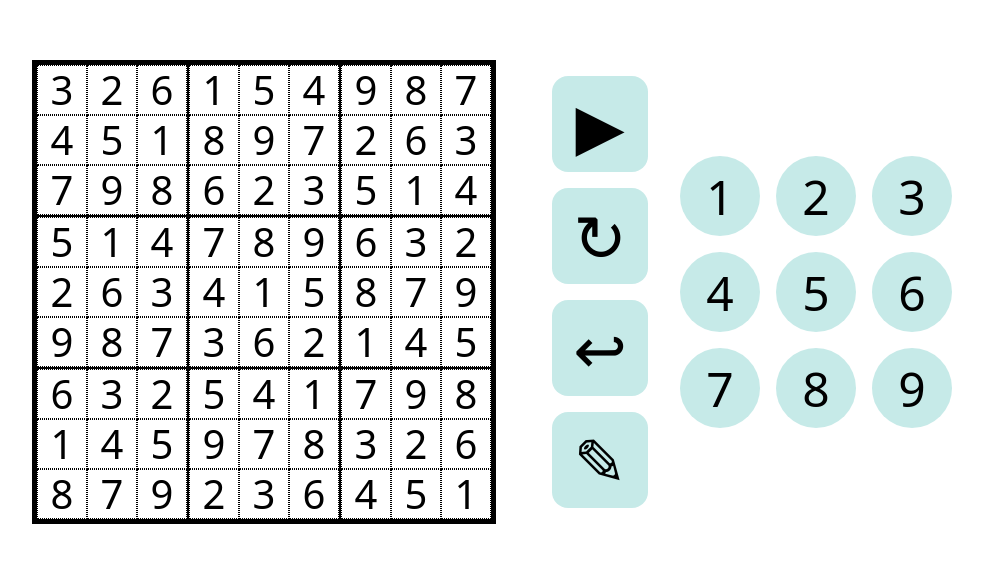
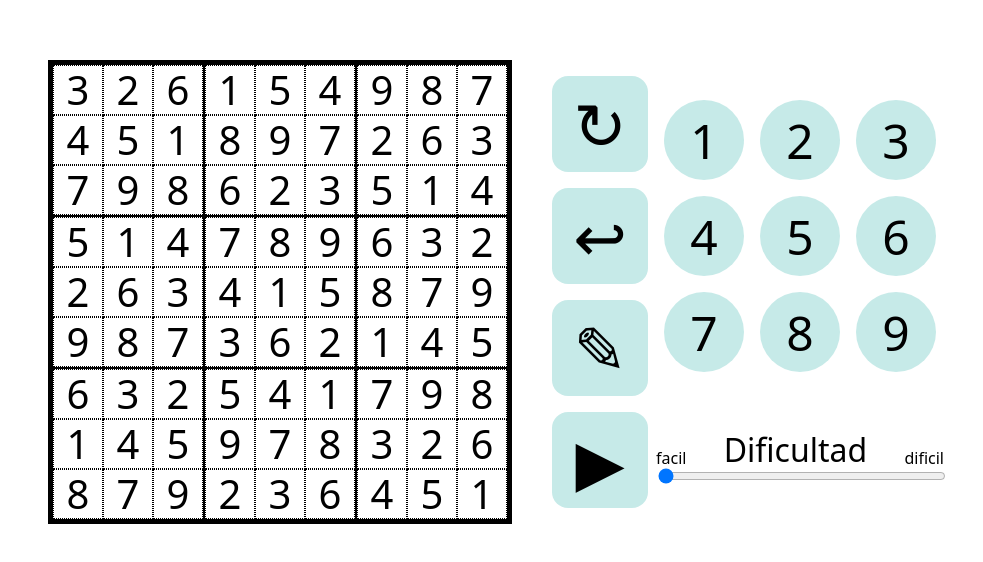
Before and after one commit to sebapereira111/sudoku, a React app: page / in a window 1280 px wide. Shown: the part 108-670 px from the top of the page, without its empty margins (144-1127 px from the left). Built offline with nearby package versions, Linux system fonts and the light colour scheme; the HTML template or start-up script is replaced by a standard one.

Commit message:
Creacion slider dificultad

```diff
--- a/src/App.jsx
+++ b/src/App.jsx
@@ -7,6 +7,7 @@ import { generarTablero } from './utils/generarTablero.js';
 
 function App() {
     // Primero generamos el tablero de resultado valido
+    const [dificultad, setDificultad] = useState(30);
     const tableroResultado = generarTablero();
     // Despues eliminamos algunos numeros para generar el tablero inicial
     const tableroInicial = tableroResultado;
@@ -26,14 +27,15 @@ function App() {
         )
     ));
 
-    function handelMouseDown(e) {
-        e.preventDefault();
-        console.log(document.activeElement); // Devuelve el nodo DOM con foco
+    function handleMouseDown(e) {
+        if (!(e.target.id == 'dificultad')) {
+            e.preventDefault();
+        }
     }
 
     return (
         <>
-            <div className='fondo' onMouseDown={handelMouseDown} >
+            <div className='fondo' onMouseDown={handleMouseDown} >
                 <Tablero
                 tableroActual={tableroActual} setTableroActual={setTableroActual} tableroInicial={tableroInicial}
                 boxSeleccionado={boxSeleccionado} setBoxSeleccionado={setBoxSeleccionado}
@@ -43,7 +45,8 @@ function App() {
                 boxSeleccionado={boxSeleccionado} setBoxSeleccionado={setBoxSeleccionado}
                 apuntesActivados={apuntesActivados} setApuntesActivados={setApuntesActivados}
                 apuntes={apuntes} setApuntes={setApuntes}
-                tableroActual={tableroActual} />
+                tableroActual={tableroActual}
+                dificultad={dificultad} setDificultad={setDificultad} />
             </div>
         </>
     )
--- a/src/components/controles/Controles.css
+++ b/src/components/controles/Controles.css
@@ -1,14 +1,20 @@
 .contenedor-controles {
+    margin: 1rem;
+    display: flex;
+    flex-direction: column;
+}
+
+.contenedor-controles-juego {
     display: flex;
     flex-direction: row;
     align-items: center;
-    margin: 1rem;
+
 }
 
 .contenedor-utilidades {
     display: flex;
     flex-direction: column;
-    margin: 1rem;
+
 }
 
 .boton-utilidades {
@@ -16,6 +22,10 @@
     height: 6rem;
     width: 6rem;
     font-size: 4rem;
+}
+
+.apuntes-activados {
+    background-color: rgba(31, 173, 163, 0.75);
 }
 
 .contenedor-teclado {
@@ -32,6 +42,29 @@
     border-radius: 2.5rem;
 }
 
-.apuntes-activados {
-    background-color: rgba(31, 173, 163, 0.75);
+.contenedor-nuevo-juego {
+    display: flex;
+    flex-direction: row;
+    align-items: center;
+
 }
+
+.contenedor-slider-dificultad {
+    display: flex;
+    flex-direction: column;
+    width: 18rem;
+}
+
+.etiqueta-dificultad {
+    font-size: 2rem;
+}
+
+.etiquetas-slider-dificultad {
+    display: flex;
+    justify-content: space-between;
+    align-items: flex-end;
+}
+
+.slider-dificultad {
+    width: 100%;
+}
--- a/src/components/controles/Controles.jsx
+++ b/src/components/controles/Controles.jsx
@@ -1,33 +1,59 @@
+import {useState } from 'react';
 import './Controles.css'
 import { inputChange } from '../../utils/inputChange';
 
-function Controles({ setTableroActual, tableroInicial, boxSeleccionado, setBoxSeleccionado, apuntesActivados, setApuntesActivados, tableroActual, apuntes, setApuntes }) {
+function Controles({ setTableroActual, tableroInicial, boxSeleccionado, setBoxSeleccionado, apuntesActivados, setApuntesActivados, tableroActual, apuntes, setApuntes, dificultad, setDificultad }) {
 
     function handleNuevo(e) {
         e.stopPropagation();
         e.preventDefault();
     }
 
-    function handleMouseDown(e) {
+    function handleChange(e) {
         e.stopPropagation();
         e.preventDefault();
-        inputChange(e, tableroInicial, boxSeleccionado, setBoxSeleccionado, setTableroActual, apuntesActivados, setApuntesActivados, tableroActual, apuntes, setApuntes);
+        inputChange(e, tableroInicial, boxSeleccionado, setBoxSeleccionado, setTableroActual, apuntesActivados, setApuntesActivados, tableroActual, apuntes, setApuntes, setDificultad);
     }
 
     return (
         <>
             <div className='contenedor-controles'>
-                <div className='contenedor-utilidades'>
-                    <button title='Nuevo juego' id='nuevo' className='boton-utilidades' onMouseDown={handleNuevo}>▶︎</button>
-                    <button title='Reiniciar juego' id='reset' className='boton-utilidades' onMouseDown={handleMouseDown}>↻</button>
-                    <button title='Borrar celda' id='borrar' className='boton-utilidades' onMouseDown={handleMouseDown}>↩</button>
-                    <button title='Apuntes' id='apuntes' className={apuntesActivados ? 'boton-utilidades apuntes-activados' : 'boton-utilidades' } onMouseDown={handleMouseDown} >✎</button>
+                <div className='contenedor-controles-juego'>
+                    <div className='contenedor-utilidades'>
+                        <button title='Reiniciar juego' id='reset' className='boton-utilidades' onMouseDown={handleChange}>↻</button>
+                        <button title='Borrar celda' id='borrar' className='boton-utilidades' onMouseDown={handleChange}>↩</button>
+                        <button title='Apuntes' id='apuntes' className={apuntesActivados ? 'boton-utilidades apuntes-activados' : 'boton-utilidades' } onMouseDown={handleChange} >✎</button>
+                    </div>
+                    <div className='contenedor-teclado'>
+                        {/* Genera un array de 9 elementos button para el teclado */}
+                        {Array.from({ length: 9 }, (_, index) => <button key={1 + index} id={1 + index} title={`Numero ${1 + index}`} className='boton-teclado' onMouseDown={handleChange}>{1 + index}</button> )}
+                    </div>
+
                 </div>
-                <div className='contenedor-teclado'>
-                    {/* Genera un array de 9 elementos button para el teclado */}
-                    {Array.from({ length: 9 }, (_, index) => <button key={1 + index} id={1 + index} title={`Numero ${1 + index}`} className='boton-teclado' onMouseDown={handleMouseDown}>{1 + index}</button> )}
+                <div className='contenedor-nuevo-juego'>
+                    <div className='contenedor-boton-nuevo-juego' >
+                        <button title='Nuevo juego' id='nuevo' className='boton-utilidades' onMouseDown={handleNuevo}>▶︎</button>
+                    </div>
+                    <div className='contenedor-slider-dificultad'>
+                        <div className='etiquetas-slider-dificultad'>
+                            <span>facil</span>
+                            <label className='etiqueta-dificultad' htmlFor="dificultad">Dificultad</label>
+                            <span>dificil</span>
+                        </div>
+                        <input
+                            className='slider-dificultad'
+                            type="range"
+                            id="dificultad"
+                            name="dificultad"
+                            min="30"
+                            max="60"
+                            value={dificultad}
+                            onChange={handleChange}
+                            step="5" />
+                    </div>
                 </div>
             </div>
+
         </>
     )
 }
--- a/src/utils/inputChange.js
+++ b/src/utils/inputChange.js
@@ -1,23 +1,37 @@
 // Se encaraga de actualizar el valor en el box seleccionado (con foco)
 // Primero filtra solo los valores validos y actualiza el tablero actual correspondientemente
 // Luego actualiza el valor de box seleccionado
-function inputChange(e, tableroInicial, boxSeleccionado, setBoxSeleccionado, setTableroActual, apuntesActivados, setApuntesActivados, tableroActual, apuntes, setApuntes) {
-    const valor = tableroActual[boxSeleccionado.filaBloqueIndex][boxSeleccionado.colBloqueIndex][boxSeleccionado.filaBoxIndex][boxSeleccionado.colBoxIndex];
+function inputChange(e, tableroInicial, boxSeleccionado, setBoxSeleccionado, setTableroActual, apuntesActivados, setApuntesActivados, tableroActual, apuntes, setApuntes, setDificultad) {
+    if (!(boxSeleccionado.filaBloqueIndex == 3)) {
+        const valor = tableroActual[boxSeleccionado.filaBloqueIndex][boxSeleccionado.colBloqueIndex][boxSeleccionado.filaBoxIndex][boxSeleccionado.colBoxIndex];
+    }
 
     // Se filtra el tipo de entrada
-    if (!(e.type == 'keydown' || e.type == 'mousedown')) {
+    if (!(e.type == 'keydown' || e.type == 'mousedown' || e.type == 'change')) {
         return
     }
 
     // Se carga el valor del input recibido como texto (igual si es numero)
     const input = (e.type == 'keydown') ? e.key : e.target.id
-    console.log(input);
+
     // Para comprobar si es uno de los inputs validos
     const esNumero = /^[1-9]$/.test(input);
     const esBorrar = ['borrar', '0', 'Delete', 'Backspace'].includes(input);
     const esFlecha = ['ArrowUp', 'ArrowDown', 'ArrowLeft', 'ArrowRight'].includes(input);
     const esApunte = ['apuntes', 'a', 'A', ' '].includes(input);
     const esReset = ['reset', 'r', 'R'].includes(input);
+    const esDificultad = ['dificultad'].includes(input);
+
+    // Si es el slide de dificultad
+    if (esDificultad) {
+        setDificultad(Number(e.target.value));
+        if (!(boxSeleccionado.filaBloqueIndex == 3)) {
+            const elementoEnFoco = document.getElementById(boxSeleccionado.filaBloqueIndex+'-'+boxSeleccionado.colBloqueIndex+'-'+boxSeleccionado.filaBoxIndex+'-'+boxSeleccionado.colBoxIndex);
+            elementoEnFoco.focus();
+        }
+        return
+    }
+
 
     // Si se presiona r o R o tecla reseteat
     if (esReset) {
```
